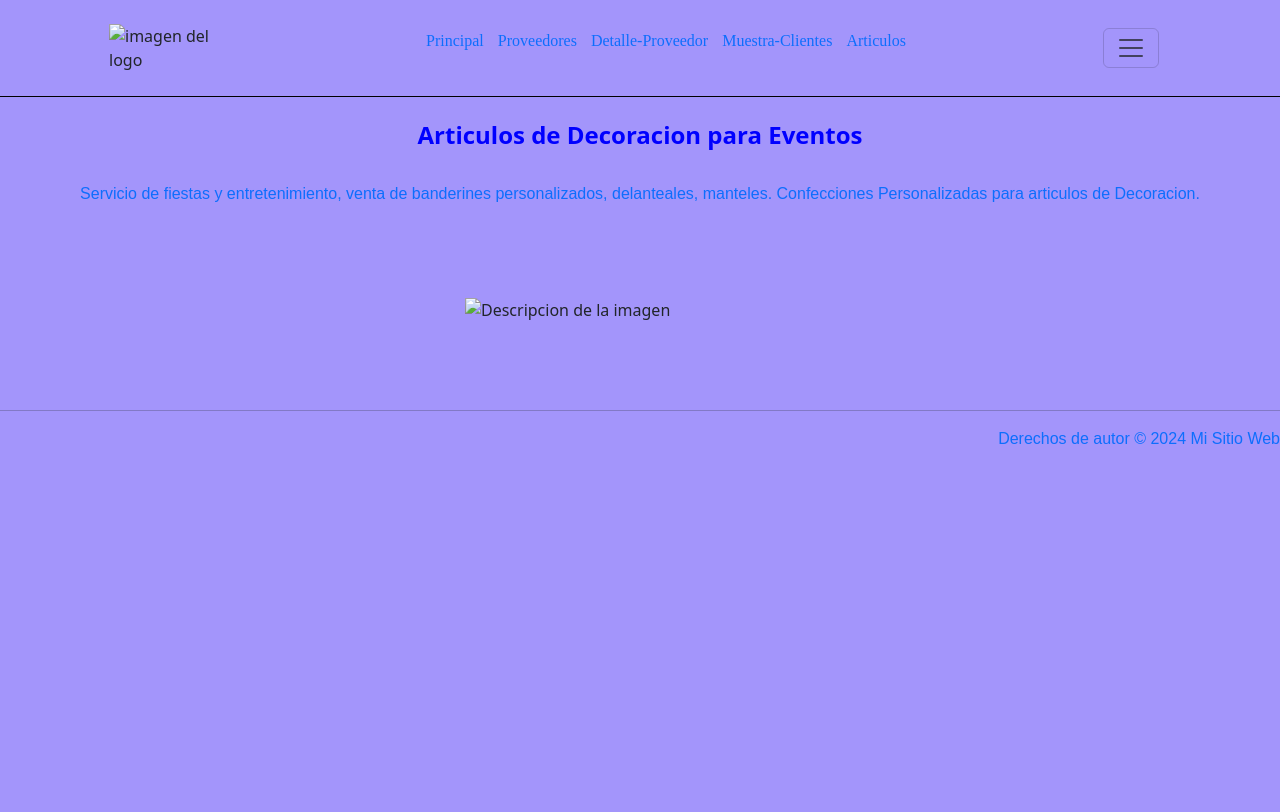
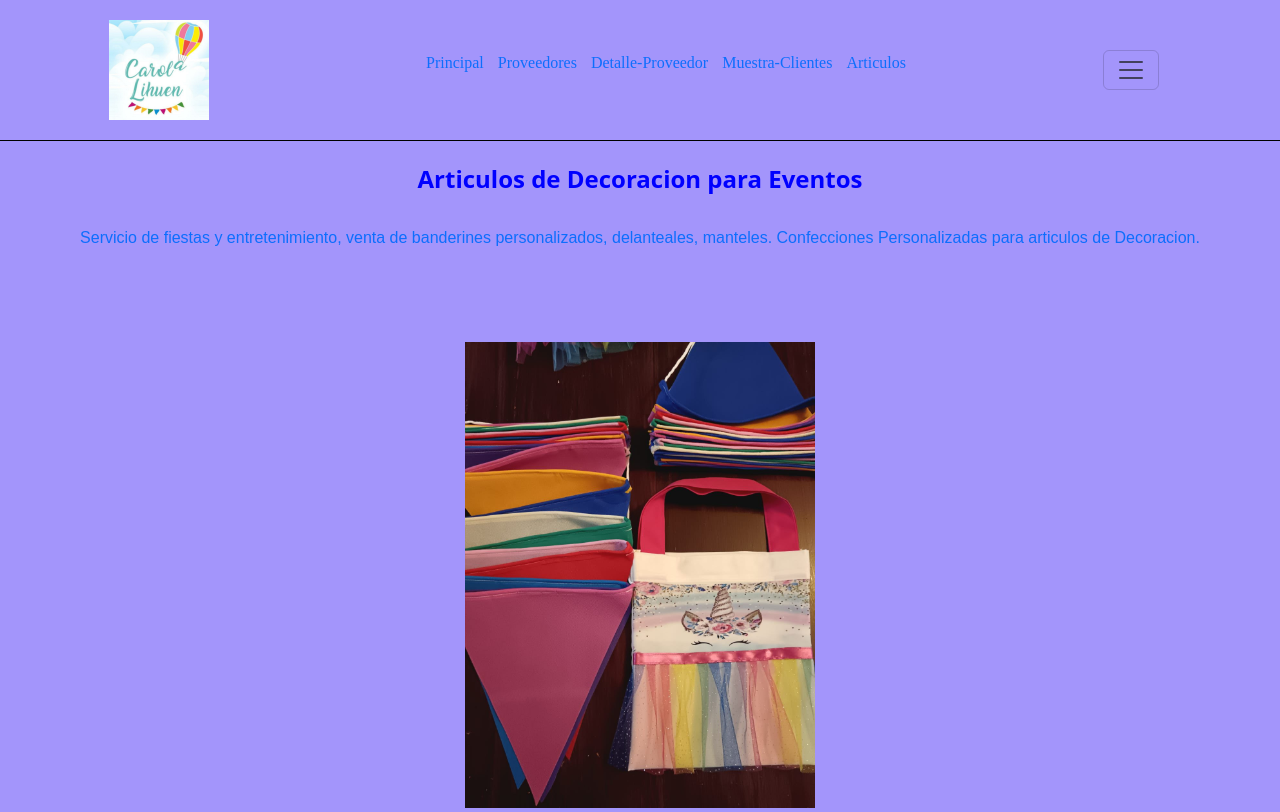
Before and after one commit to Fernando-Donoso/proyWebFinal, a plain HTML site: page index.html in a window 1280 px wide. Shown: the top 812 px of the page. Drawn offline with nearby package versions, Linux system fonts and the light colour scheme; the site is published under a folder, as on GitHub Pages, so addresses that start at the root find nothing.

Commit message:
corregir acceso imagenes en index

```diff
--- a/index.html
+++ b/index.html
@@ -16,7 +16,7 @@
 </head>
     <body style="background-color: rgba(108, 86, 249, 0.622);">
     <header>
-        <img src="../imagenes/logo.jpeg" alt="imagen del logo" width="100px">
+        <img src="imagenes/logo.jpeg" alt="imagen del logo" width="100px">
 
         <nav>
             <ul>
@@ -71,7 +71,7 @@
             <br>
             <br>
             <div class="centrar-imagen">
-                <img src="/imagenes/cony_principal.jpeg" alt="Descripcion de la imagen" width="350px">
+                <img src="imagenes/cony_principal.jpeg" alt="Descripcion de la imagen" width="350px">
             </div>
         </section>
     </main>
```
